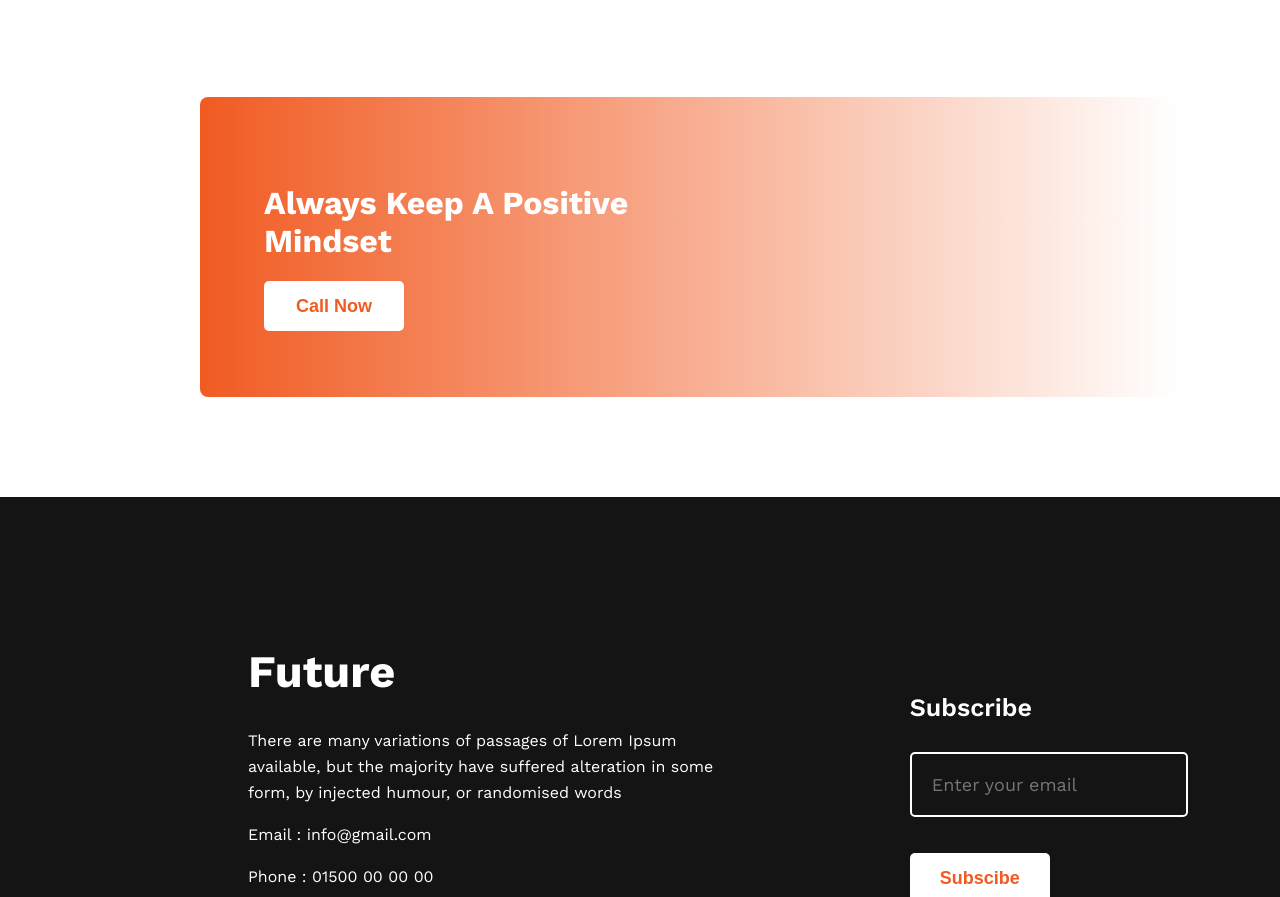
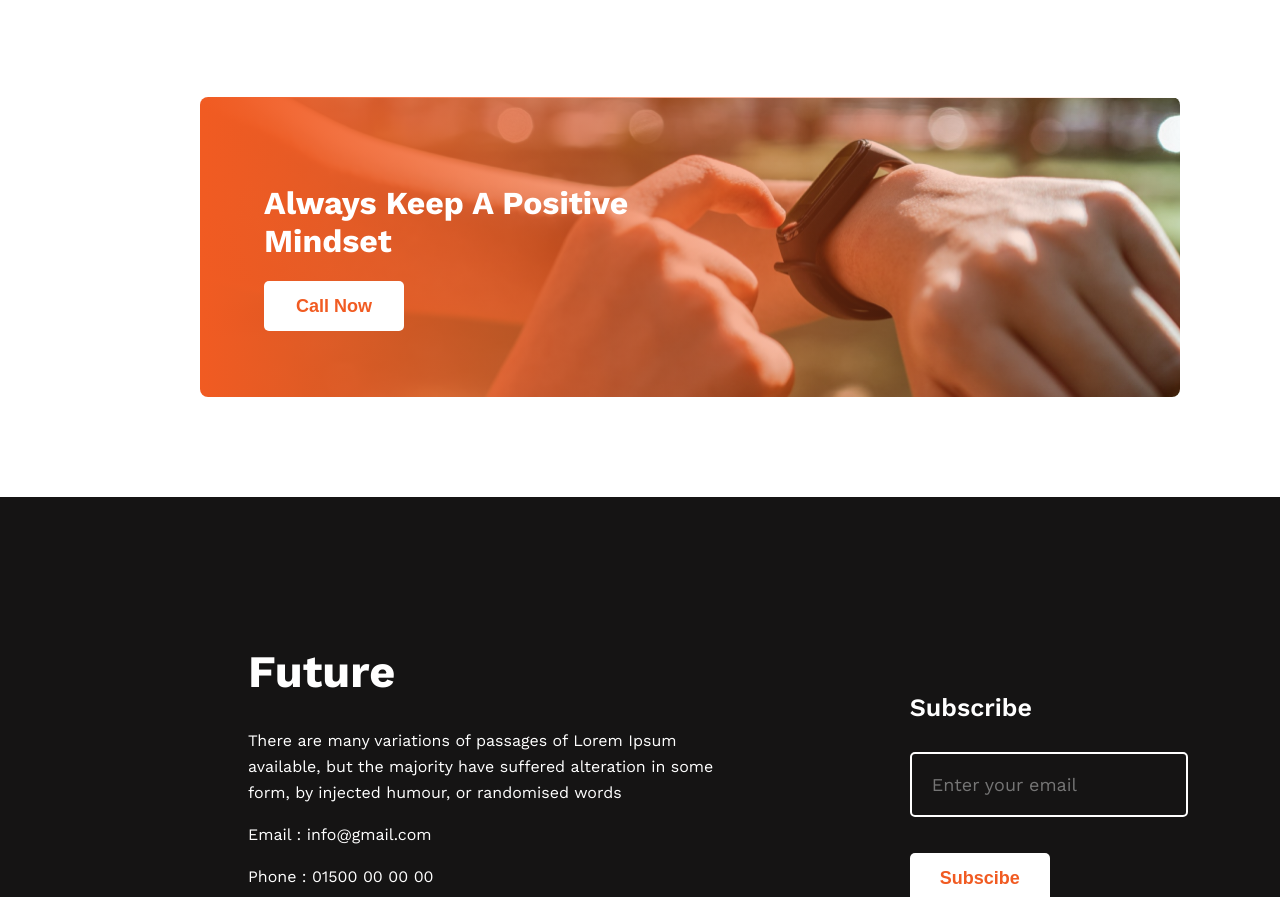
Before and after one commit to ShawonAhmed0/new-year, a plain HTML site: page index.html in a window 1280 px wide. Shown: the part 2832-3729 px from the top of the page. Drawn offline with nearby package versions, Linux system fonts and the light colour scheme; the site is published under a folder, as on GitHub Pages, so addresses that start at the root find nothing.

Commit message:
Super Duper Final

```diff
--- a/style.css
+++ b/style.css
@@ -135,7 +135,7 @@ ul {
       #f15b22 0%,
       rgba(241, 91, 34, 0) 100%
     ),
-    url(/images/watch.png);
+    url(images/watch.png);
   background-repeat: no-repeat;
   height: 300px;
   width: auto;
```
